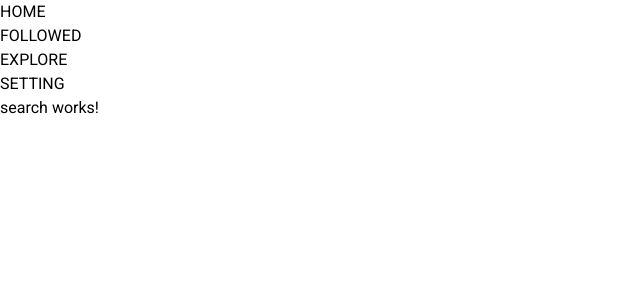
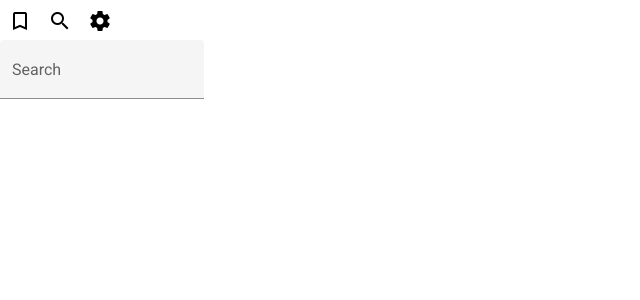
Before and after one commit to prakhar-5447/ino_v3, an Angular app: page /search in a window 1280 px wide. Shown: the top 300 px of the page, without its empty margins (0-640 px from the left). Built offline with nearby package versions, Linux system fonts and the light colour scheme.

Commit message:
minor changes

```diff
--- a/src/app/app.module.ts
+++ b/src/app/app.module.ts
@@ -23,6 +23,7 @@ import { SidebarComponent } from './component/sidebar/sidebar.component';
 import { FollowedComponent } from './component/followed/followed.component';
 import { AddProjectComponent } from './modal/add-project/add-project.component';
 import { ViewProjectComponent } from './modal/view-project/view-project.component';
+import { ViewSocialsComponent } from './modal/view-socials/view-socials.component';
 
 @NgModule({
   declarations: [
@@ -36,6 +37,7 @@ import { ViewProjectComponent } from './modal/view-project/view-project.componen
     FollowedComponent,
     AddProjectComponent,
     ViewProjectComponent,
+    ViewSocialsComponent,
   ],
   imports: [
     BrowserModule,
--- a/src/app/component/followed/followed.component.html
+++ b/src/app/component/followed/followed.component.html
@@ -1,4 +1,5 @@
-<div class="p-4 w-[55rem] h-[40rem] bg-white grid grid-cols-3 gap-2">
+<div class="w-[55rem] h-[40rem] bg-white">
+  <div class="p-4 overflow-auto grid grid-cols-3 gap-4">
     <div *ngFor="let i of index" class="group w-[15rem] text-base">
       <a
         routerLink="/project"
@@ -16,3 +17,4 @@
       </a>
     </div>
   </div>
+</div>
--- a/src/app/component/search/search.component.html
+++ b/src/app/component/search/search.component.html
@@ -1 +1,16 @@
-<p>search works!</p>
+<div class="bg-white px-2">
+  <form class="example-form">
+    <mat-form-field class="example-full-width" appearance="fill">
+      <mat-label>Search</mat-label>
+      <input
+        type="text"
+        matInput
+        [formControl]="search_user"
+        placeholder="You can use username only"
+      />
+    </mat-form-field>
+  </form>
+  <div>
+    <div *ngFor="let i of filter_list">{{ i }}</div>
+  </div>
+</div>
--- a/src/app/component/search/search.component.ts
+++ b/src/app/component/search/search.component.ts
@@ -1,15 +1,20 @@
 import { Component, OnInit } from '@angular/core';
+import { FormControl } from '@angular/forms';
+import { map, startWith } from 'rxjs/operators';
+import { Observable } from 'rxjs';
 
 @Component({
   selector: 'app-search',
   templateUrl: './search.component.html',
-  styleUrls: ['./search.component.css']
+  styleUrls: ['./search.component.css'],
 })
 export class SearchComponent implements OnInit {
+  list = [1, 2, 3, 4, 5, 6, 7, 8, 9];
+  data: string[] = ['prakhar', 'pratham'];
+  filter_list = [];
+  search_user = new FormControl('');
 
-  constructor() { }
+  constructor() {}
 
-  ngOnInit(): void {
-  }
-
+  ngOnInit(): void {}
 }
--- a/src/app/component/setting/setting.component.html
+++ b/src/app/component/setting/setting.component.html
@@ -1 +1 @@
-<p>setting works!</p>
+<div class="bg-white p-4">This is setting page</div>
--- a/src/app/component/sidebar/sidebar.component.html
+++ b/src/app/component/sidebar/sidebar.component.html
@@ -1,27 +1,14 @@
 <div class="flex drop-shadow-xl">
-  <nav class="">
-    <ul class="flex flex-col bg-black h-screen jusitfy-center pt-10">
-      <li
-        class="px-16 py-4 text-white text-lg font-medium hover:bg-white hover:text-black cursor-pointer transition ease-in-out duration-100"
-      >
-        <a routerLink="/" class="">HOME</a>
-      </li>
-      <li
-        class="px-16 py-4 text-white text-lg font-medium hover:bg-white hover:text-black cursor-pointer transition ease-in-out duration-100"
-      >
-        <a routerLink="/" class="">FOLLOWED</a>
-      </li>
-      <li
-        class="px-16 py-4 text-white text-lg font-medium hover:bg-white hover:text-black cursor-pointer transition ease-in-out duration-100"
-      >
-        <a routerLink="/" class="">EXPLORE</a>
-      </li>
-      <li
-        class="px-16 py-4 text-white text-lg font-medium hover:bg-white hover:text-black cursor-pointer transition ease-in-out duration-100"
-      >
-        <a routerLink="/" class="">SETTING</a>
-      </li>
-    </ul>
-  </nav>
+  <div class="absolute left-5 top-5 flex flex-col bg-white drop-shadow-md">
+    <button (click)="openDialog_followed()" mat-icon-button>
+      <mat-icon>bookmark_border</mat-icon>
+    </button>
+    <button (click)="openDialog_search()" mat-icon-button>
+      <mat-icon>search</mat-icon>
+    </button>
+    <button (click)="openDialog_setting()" mat-icon-button>
+      <mat-icon>settings</mat-icon>
+    </button>
+  </div>
   <router-outlet></router-outlet>
 </div>
--- a/src/app/component/sidebar/sidebar.component.ts
+++ b/src/app/component/sidebar/sidebar.component.ts
@@ -1,15 +1,25 @@
+import { Dialog } from '@angular/cdk/dialog';
 import { Component, OnInit } from '@angular/core';
+import { FollowedComponent } from '../followed/followed.component';
+import { SearchComponent } from '../search/search.component';
+import { SettingComponent } from '../setting/setting.component';
 
 @Component({
   selector: 'app-sidebar',
   templateUrl: './sidebar.component.html',
-  styleUrls: ['./sidebar.component.css']
+  styleUrls: ['./sidebar.component.css'],
 })
 export class SidebarComponent implements OnInit {
+  constructor(public dialog: Dialog) {}
 
-  constructor() { }
-
-  ngOnInit(): void {
+  ngOnInit(): void {}
+  openDialog_followed() {
+    this.dialog.open(FollowedComponent);
   }
-
+  openDialog_search() {
+    this.dialog.open(SearchComponent);
+  }
+  openDialog_setting() {
+    this.dialog.open(SettingComponent);
+  }
 }
--- a/src/app/component/user/user.component.html
+++ b/src/app/component/user/user.component.html
@@ -8,7 +8,10 @@
         src="assets/images/user/Anime-Wallpaper-Desktop-Background-50.jpg"
         alt="no_image"
       />
-      <div class="flex drop-shadow-xl justify-between w-[15rem] mt-4">
+      <div
+        class="flex drop-shadow-xl justify-between w-[15rem] mt-4"
+        (click)="view_socials()"
+      >
         <button *ngFor="let i of socials">
           <div class="bg-black w-8 h-8 rounded-full"></div>
           <!-- <img
@@ -31,7 +34,7 @@
     </div>
   </div>
   <div class="h-full overflow-auto">
-    <div class="grid grid-cols-3 gap-5 pl-4">
+    <div class="grid grid-cols-4 gap-5 pl-4">
       <button
         class="hover:drop-shadow-xl rounded-md bg-white w-44 cursor-pointer my-2 border-dashed border"
         (click)="create_new()"
--- a/src/app/component/user/user.component.ts
+++ b/src/app/component/user/user.component.ts
@@ -2,6 +2,7 @@ import { Component, OnInit } from '@angular/core';
 import { AddProjectComponent } from 'src/app/modal/add-project/add-project.component';
 import { Dialog } from '@angular/cdk/dialog';
 import { ViewProjectComponent } from 'src/app/modal/view-project/view-project.component';
+import { ViewSocialsComponent } from 'src/app/modal/view-socials/view-socials.component';
 
 @Component({
   selector: 'app-user',
@@ -13,7 +14,7 @@ export class UserComponent implements OnInit {
   phone_no!: String;
   email!: String;
   description!: String;
-  project!: any[];
+  project: any[] = [1, 2, 3, , 5, 6, 7, 8, 9, 10];
   socials = [1, 2, 3, 4, 5, 6];
 
   constructor(public dialog: Dialog) {
@@ -25,10 +26,16 @@ export class UserComponent implements OnInit {
   }
 
   ngOnInit(): void {}
+
   create_new() {
     this.dialog.open(AddProjectComponent);
   }
+
   openDialog() {
     this.dialog.open(ViewProjectComponent);
   }
+
+  view_socials() {
+    this.dialog.open(ViewSocialsComponent);
+  }
 }
```
Lines whose indentation alone changed are shown as unchanged.
